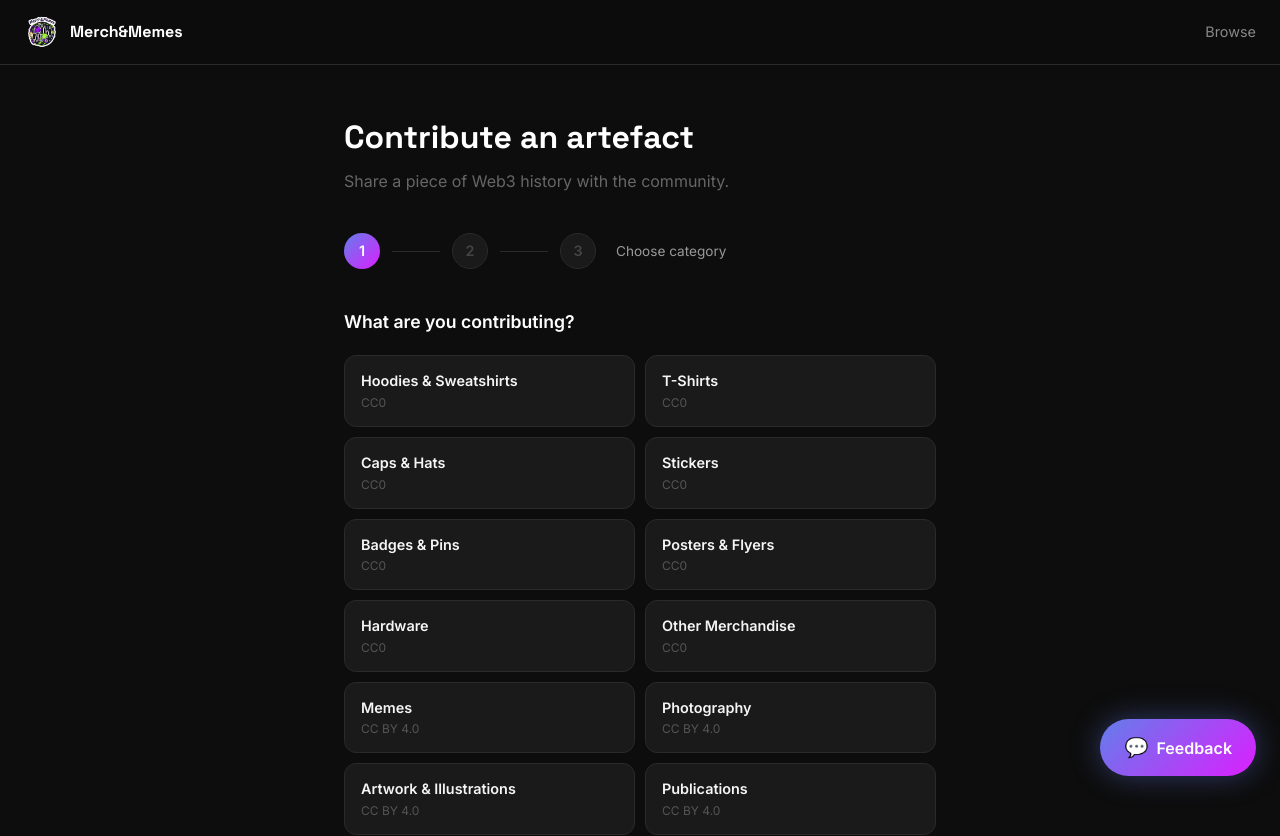
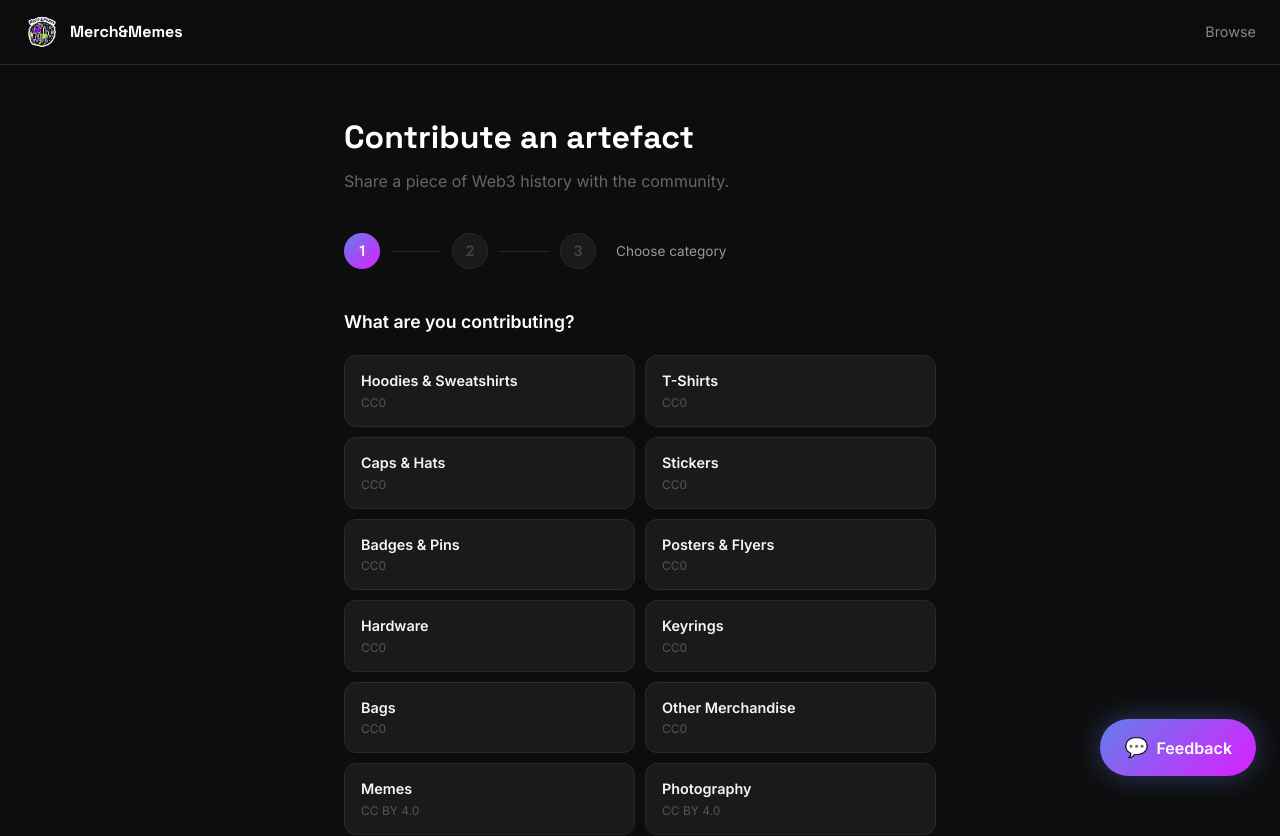
Before and after one commit to MerchandMemes/merch-and-memes, a Next.js app: page /submit in a window 1280 px wide. Shown: the top 836 px of the page. Built offline with nearby package versions, Linux system fonts and the light colour scheme.

Commit message:
Add Keyrings and Bags categories, replace FileReader with createObjectURL

```diff
--- a/app/submit/page.tsx
+++ b/app/submit/page.tsx
@@ -10,7 +10,9 @@
   { name: 'Stickers', slug: 'stickers', licence: 'CC0' },
   { name: 'Badges & Pins', slug: 'badges-pins', licence: 'CC0' },
   { name: 'Posters & Flyers', slug: 'posters-flyers', licence: 'CC0' },
-  { name: 'Hardware', slug: 'hardware', licence: 'CC0' },
+    { name: 'Hardware', slug: 'hardware', licence: 'CC0' },
+  { name: 'Keyrings', slug: 'keyrings', licence: 'CC0' },
+  { name: 'Bags', slug: 'bags', licence: 'CC0' },
   { name: 'Other Merchandise', slug: 'other-merchandise', licence: 'CC0' },
   { name: 'Memes', slug: 'memes', licence: 'CC BY 4.0' },
   { name: 'Photography', slug: 'photography', licence: 'CC BY 4.0' },
```
